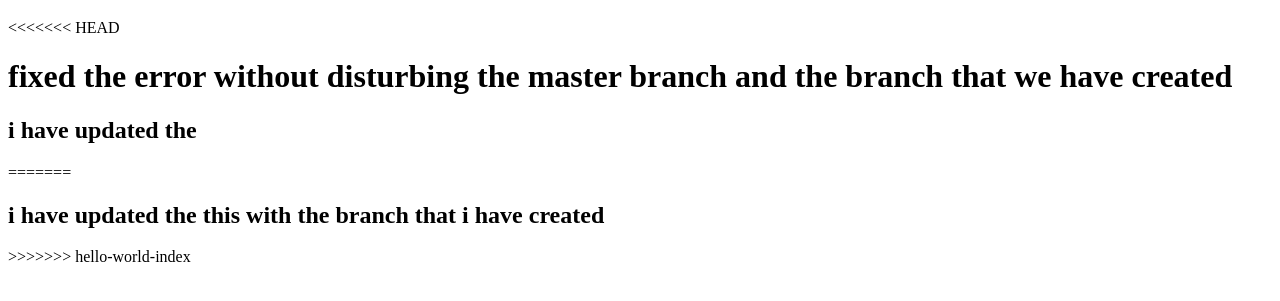
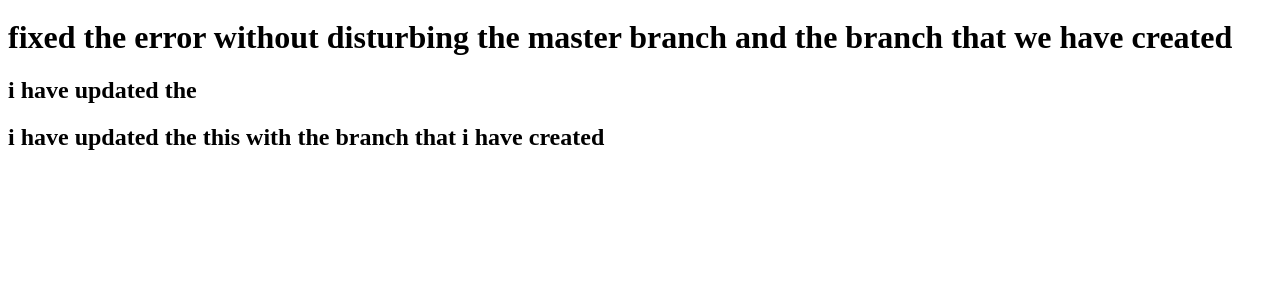
Before and after one commit to anand-kumawat/MyProjects, a plain HTML site: page index.html in a window 1280 px wide. Shown: the part 61-362 px from the top of the page. Drawn offline with Linux system fonts and the light colour scheme.

Commit message:
complete

```diff
--- a/index.html
+++ b/index.html
@@ -7,14 +7,11 @@
   </head>
   <body>
     <h1>hi i am anand</h1>
-<<<<<<< HEAD
     <h1>
       fixed the error without disturbing the master branch and the branch that
       we have created
     </h1>
     <h2>i have updated the </h2>
-=======
     <h2>i have updated the this with the branch that i have created</h2>
->>>>>>> hello-world-index
   </body>
 </html>
```
